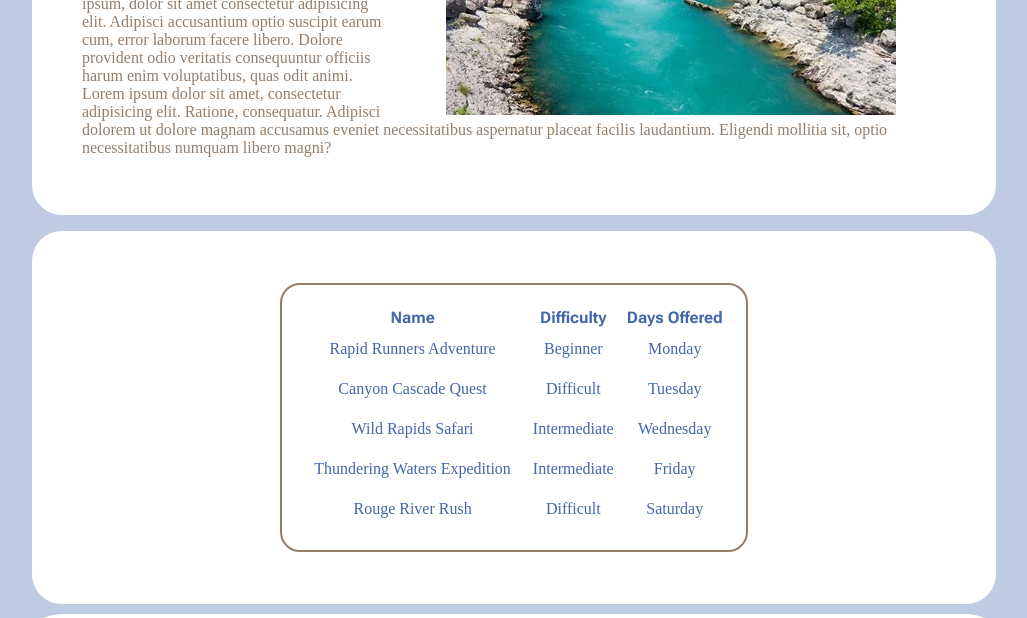
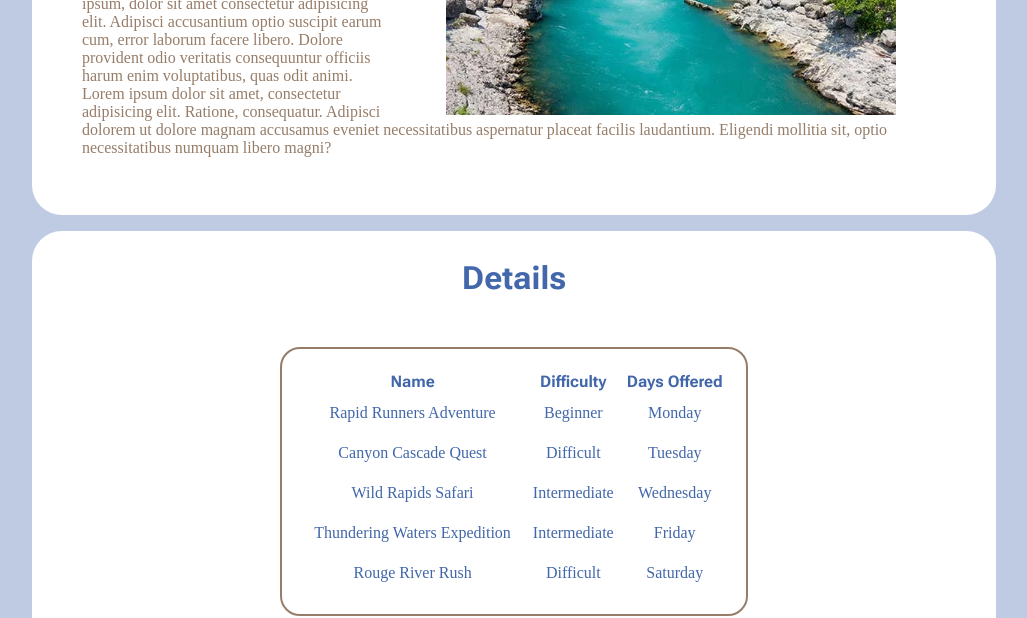
Before and after one commit to binghamtm/wdd130, a plain HTML site: page wwr/trips.html in a window 1280 px wide. Shown: the part 1451-2069 px from the top of the page, without its empty margins (126-1153 px from the left). Drawn offline with Linux system fonts and the light colour scheme; a web font is replaced by a local one.

Commit message:
final changes

```diff
--- a/wwr/trips.html
+++ b/wwr/trips.html
@@ -49,6 +49,8 @@
         </section>
 
             <section class="table">
+                <h2>Details</h2>
+                <div>
                     <table>
                         <tr>
                             <th>Name</th>
@@ -81,6 +83,7 @@
                             <td>Saturday</td>
                         </tr>
                     </table>
+                </div>
             </section>
     </main>
     <footer>
```
Also changed, not shown: wwr/contact.html (+2 -1 lines). Lines whose indentation alone changed are shown as unchanged.
